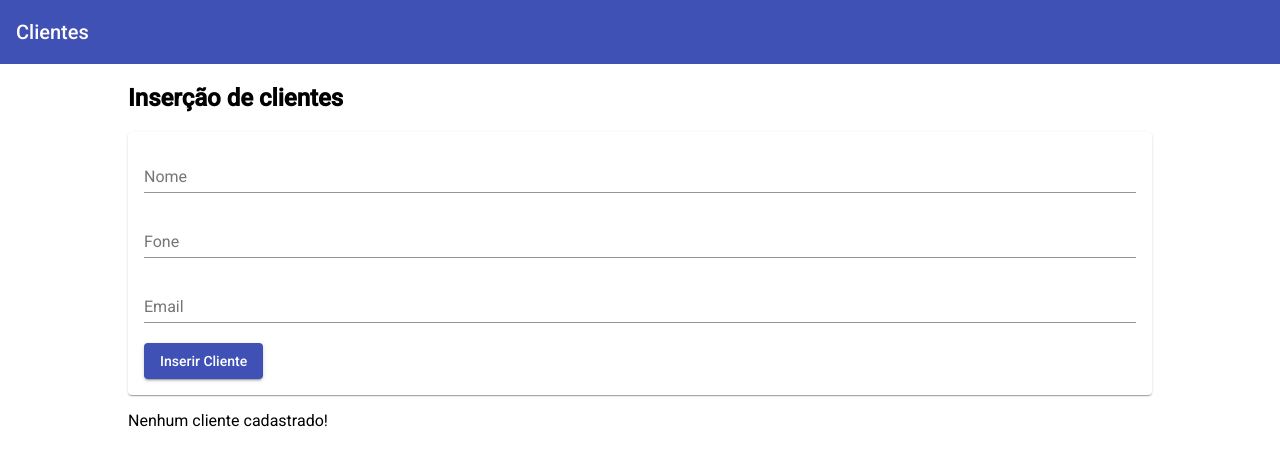
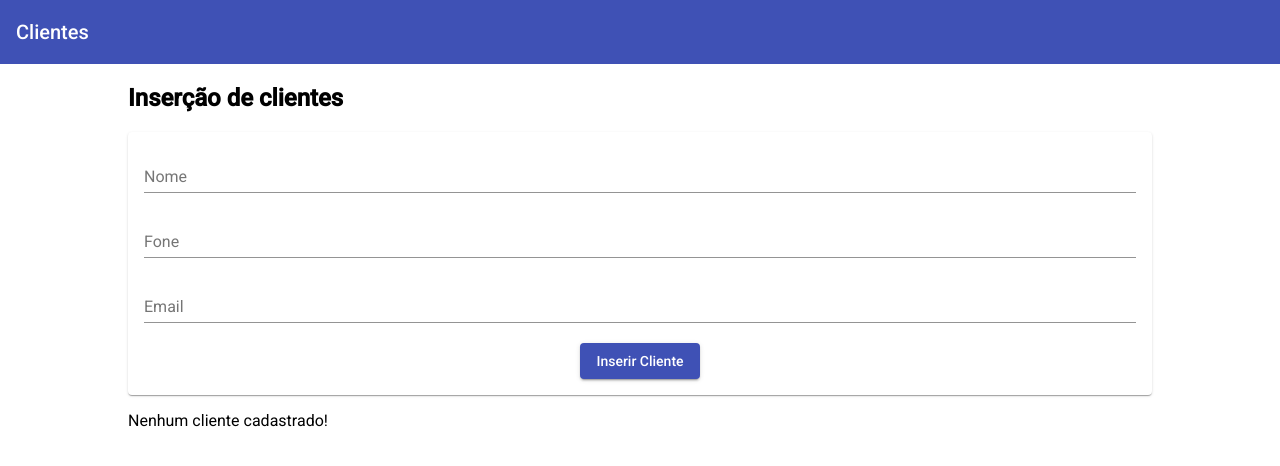
Before and after one commit to LPestana18/Gerenciador-clientes, an Angular app: page / in a window 1280 px wide. Shown: the top 466 px of the page. Built offline with nearby package versions, Linux system fonts and the light colour scheme.

Commit message:
Aula02: finalizada

```diff
--- a/src/app/clientes/cliente-inserir/cliente-inserir.component.css
+++ b/src/app/clientes/cliente-inserir/cliente-inserir.component.css
@@ -1,3 +1,8 @@
 input, mat-form-field {
   width: 100%;
 }
+
+button {
+  margin: auto;
+  display: block;
+}
--- a/src/app/clientes/cliente-lista/cliente-lista.component.css
+++ b/src/app/clientes/cliente-lista/cliente-lista.component.css
@@ -0,0 +1,6 @@
+:host {
+
+  margin-top: 1rem;
+  display: block;
+
+}
```
